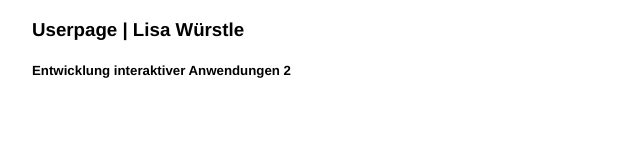
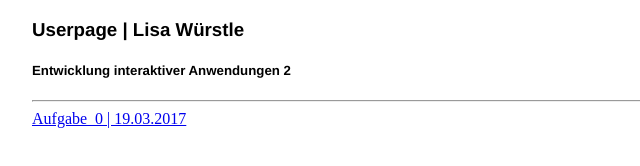
Before and after one commit to wuerstle/wuerstle.gibhub.io, a plain HTML site: page index.html in a window 1280 px wide. Shown: the whole page, without its empty margins (0-640 px from the left). Drawn offline with Linux system fonts and the light colour scheme.

Commit message:
Verlinkung Aufgabe 0

```diff
--- a/index.html
+++ b/index.html
@@ -16,5 +16,7 @@ Hiermit versichere ich, dass ich diesen Code selbst geschrieben habe. Er wurde n
 <body>
 <h3>Userpage | Lisa Würstle</h3>
 <h5>Entwicklung interaktiver Anwendungen 2</h5>
+<hr>
+<a href="https://wuerstle.github.io/EIA2/Aufgabe_0/Aufgabe_0.html" target="_blank">Aufgabe_0 | 19.03.2017</a>
 </body>
 </html>
```
